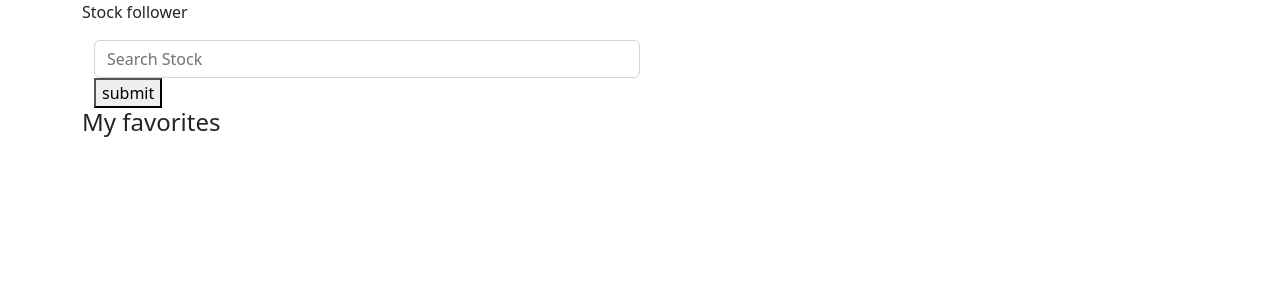
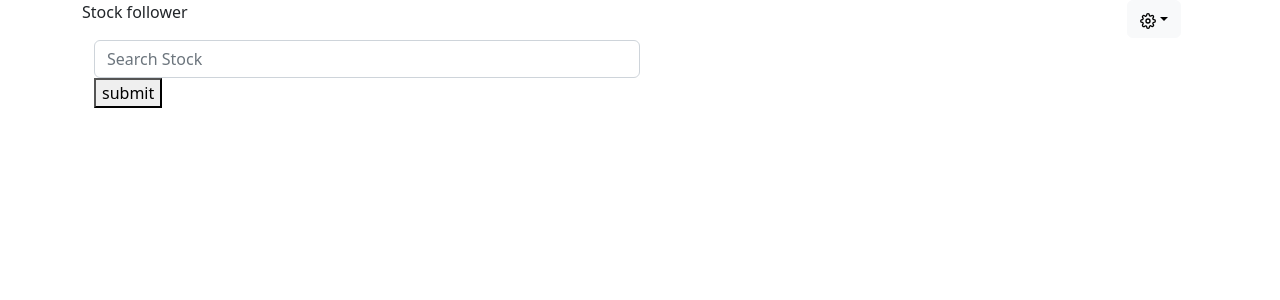
Before and after one commit to Smejia3409/stock-app, a React (Create React App) app in the folder frontend/: page / in a window 1280 px wide. Shown: the top 300 px of the page. Built offline with nearby package versions, Linux system fonts and the light colour scheme.

Commit message:
added setting dropdown btn

```diff
--- a/frontend/src/App.tsx
+++ b/frontend/src/App.tsx
@@ -1,12 +1,12 @@
-import React, { useEffect, useReducer, useState } from "react";
-import { get_stock_data, get_stock_symbols } from "./data";
+import React, { useEffect, useState } from "react";
 import LoadingScreen from "./LoadingScreen";
-import axios from "axios";
 import Cards, { FavoriteCards } from "./Cards";
 import SearchBar from "./SearchBar";
-import { searchReducer, StockState } from "./reducer";
 import { StockContext, StockDetails } from "./Context";
 import { getSymbolCookie } from "./cookies";
+
+import { FiSettings } from "react-icons/fi";
+import { Dropdown } from "react-bootstrap";
 
 function App() {
   // const [stock, setStock] = useState<String>("Googl");
@@ -38,7 +38,26 @@ function App() {
     <div className="container">
       <StockContext.Provider value={{ stock, setStock }}>
         <StockDetails.Provider value={{ stockDetails, setStockDetails }}>
-          <p>Stock follower</p>
+          <div className="row">
+            <p className="col-11">Stock follower</p>
+            {/* <button className="btn btn-light col-1">
+              <FiSettings />
+            </button> */}
+            <Dropdown className="col-1">
+              <Dropdown.Toggle variant="light" id="dropdown-basic">
+                <FiSettings />
+              </Dropdown.Toggle>
+
+              <Dropdown.Menu>
+                <Dropdown.Item href="#/action-1">
+                  Delete Favorites Stocks
+                </Dropdown.Item>
+                <Dropdown.Item href="#/action-2">Another action</Dropdown.Item>
+                <Dropdown.Item href="#/action-3">Something else</Dropdown.Item>
+              </Dropdown.Menu>
+            </Dropdown>
+          </div>
+
           <SearchBar />
           {loading && <LoadingScreen />}
           {/* <Cards symbol="frf" open="22" high="111" low="2" /> */}
@@ -52,10 +71,14 @@ function App() {
             </div>
           )}
 
-          <h4>My favorites</h4>
-          {getSymbolCookie() && <FavoriteCards />}
+          {getSymbolCookie() && (
+            <>
+              <h4>My favorites</h4>
+              <FavoriteCards />
+            </>
+          )}
 
-          {stockDetails && stockDetails["Meta Data"] ? (
+          {stockDetails && stockDetails["Meta Data"] && (
             <Cards
               symbol={stockDetails["Meta Data"]["2. Symbol"]}
               date={stockDetails["Meta Data"]["3. Last Refreshed"]}
@@ -75,8 +98,6 @@ function App() {
                 ]["3. low"]
               }
             />
-          ) : (
-            console.log("no ")
           )}
 
           {/* <p>hello, {state?.keyword}</p> */}
--- a/frontend/src/SearchBar.tsx
+++ b/frontend/src/SearchBar.tsx
@@ -48,9 +48,9 @@ const SearchBar = () => {
   }, [stock]);
 
   useEffect(() => {
-    if (companies) {
-      console.log(typeof companies);
-    }
+    // if (companies) {
+    //   console.log(typeof companies);
+    // }
   }, [companies]);
 
   return (
--- a/frontend/src/cookies.ts
+++ b/frontend/src/cookies.ts
@@ -11,7 +11,7 @@ export const addSymbol = (symbol: string) => {
   let symbolArr = getSymbolCookie();
 
   if (!getSymbolCookie()) {
-    console.log("no coolie");
+    console.log("no cookie");
     let arr = [symbol];
     document.cookie = `symbols=` + arr;
   } else {
@@ -33,3 +33,7 @@ export const removeSymbol = (symbol: string) => {
 
   document.cookie = `symbols = ${cookie}`;
 };
+
+export const deleteFavorites = () => {
+  document.cookie = `symbols = `;
+};
```
